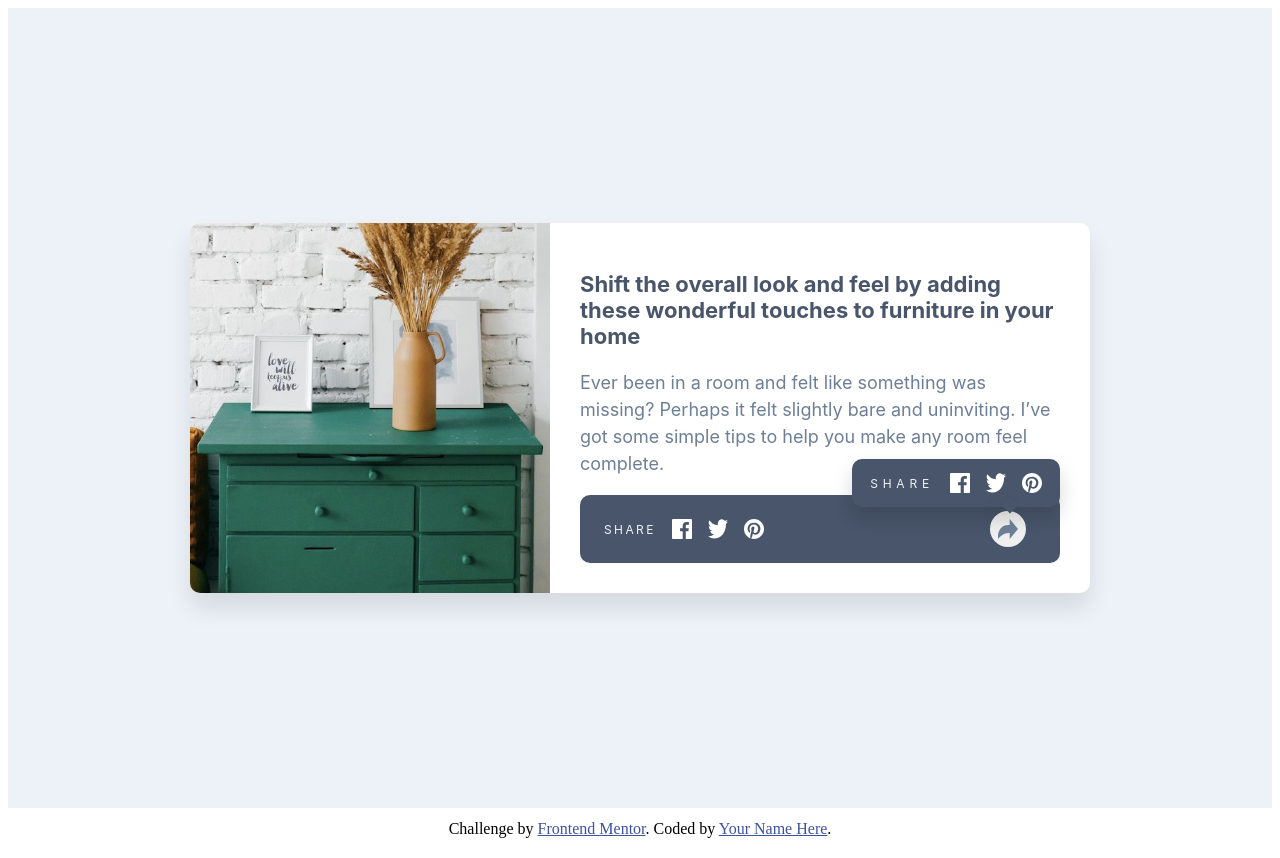
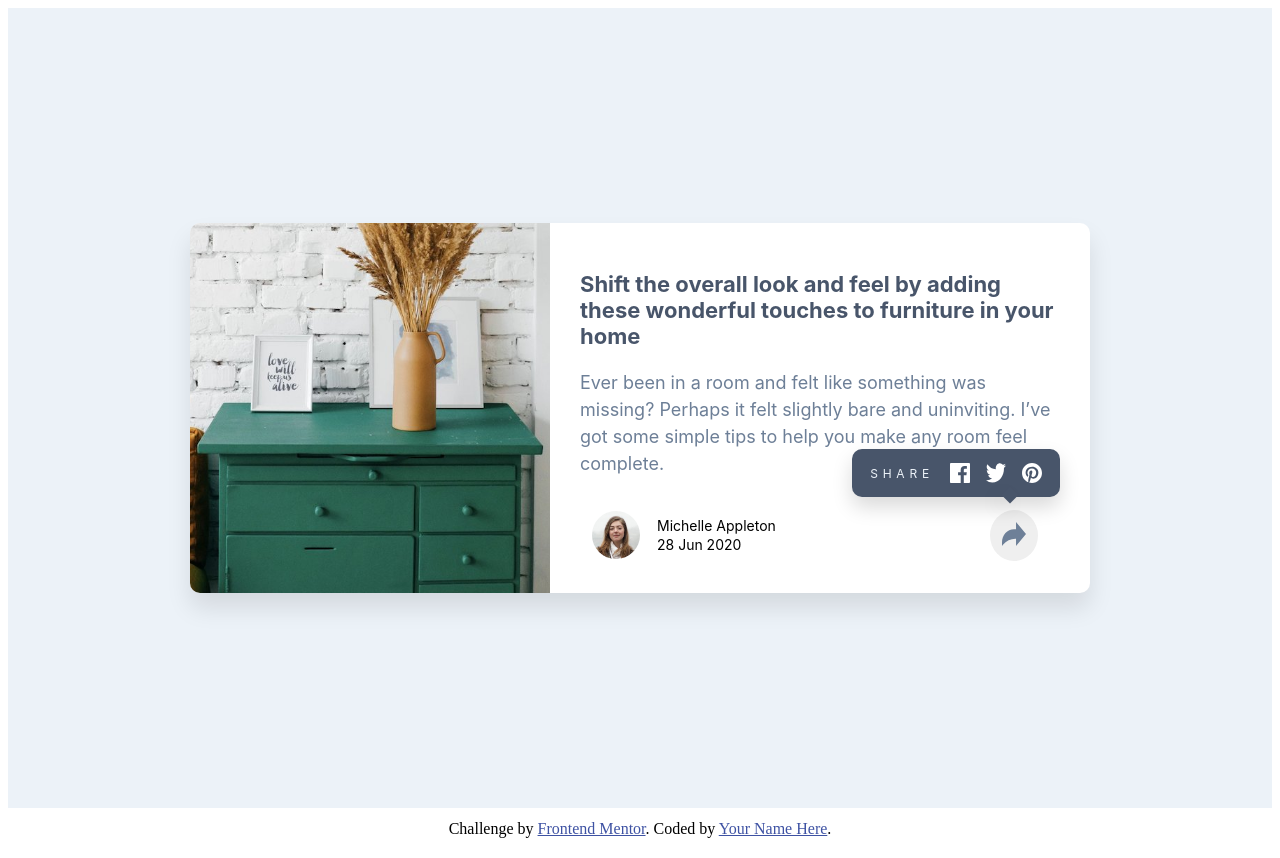
Before and after one commit to Dominik1709/Frontend_Projekt-JS_ShareButton, a plain HTML site: page index.html in a window 1280 px wide. Both pictures are taken after a click on the button 1014 px from the left and 535 px from the top of the page. Drawn offline with Linux system fonts and the light colour scheme.

Commit message:
Fixed popUp errors

```diff
--- a/main.js
+++ b/main.js
@@ -1,30 +1,47 @@
-// app.js
 document.addEventListener("DOMContentLoaded", () => {
-  const author      = document.getElementById("author");
-  const shareBtn    = document.getElementById("shareBtn");
-  const shareClose  = document.getElementById("closeShareBtn");
+  const author     = document.getElementById("author");
+  const shareBtn   = document.getElementById("shareBtn");
+  const shareClose = document.getElementById("closeShareBtn");
+  const sharePopover = document.getElementById("sharePopover");
+  const mq = window.matchMedia("(min-width: 800px)"); // desktop breakpoint iz CSS-a
 
   function openShare() {
-    author.classList.add("author--share");
+    if (mq.matches) {
+      // desktop: samo popover
+      sharePopover.setAttribute("aria-hidden", "false");
+      author.classList.add("author--share");
+    } else {
+      // mobile: cijela traka
+      author.classList.add("author--share");
+    }
     shareBtn.setAttribute("aria-pressed", "true");
   }
 
   function closeShare() {
+    sharePopover.setAttribute("aria-hidden", "true");
     author.classList.remove("author--share");
     shareBtn.setAttribute("aria-pressed", "false");
   }
 
-  // toggle na glavni share gumb
-  shareBtn.addEventListener("click", () => {
+  shareBtn.addEventListener("click", (e) => {
+    e.stopPropagation();
     const isOpen = author.classList.contains("author--share");
-    if (isOpen) {
-      closeShare();
-    } else {
-      openShare();
+    if (isOpen) closeShare();
+    else openShare();
+  });
+
+  // zatvaranje mobilnog panela
+  shareClose.addEventListener("click", closeShare);
+
+  // kad promijeniš širinu (npr. resize prozora), resetiraj stanje
+  mq.addEventListener("change", closeShare);
+
+  // klik izvan popovera zatvara (desktop UX)
+  document.addEventListener("click", (e) => {
+    if (mq.matches && author.classList.contains("author--share")) {
+      const clickedInside =
+        author.contains(e.target) || shareBtn.contains(e.target);
+      if (!clickedInside) closeShare();
     }
   });
-
-  // i gumb unutar share trake za zatvaranje
-  shareClose.addEventListener("click", closeShare);
-
 });
--- a/styles.css
+++ b/styles.css
@@ -92,8 +92,8 @@ article{
   margin-left: auto;
 }
 
-.author--share #authorView { display: none; } /* Kad je share otvoren, sakrij autor view */
-.author--share #authorShare { display: flex; } /* i pokaži share blok (override na hidden) */
+.author.author--share .author__view { display: none; }
+.author.author--share .author__share { display: flex; }
 
 .attribution {
     font-size: 16px;
```
Also changed, not shown: index.html (+8 -3 lines).
